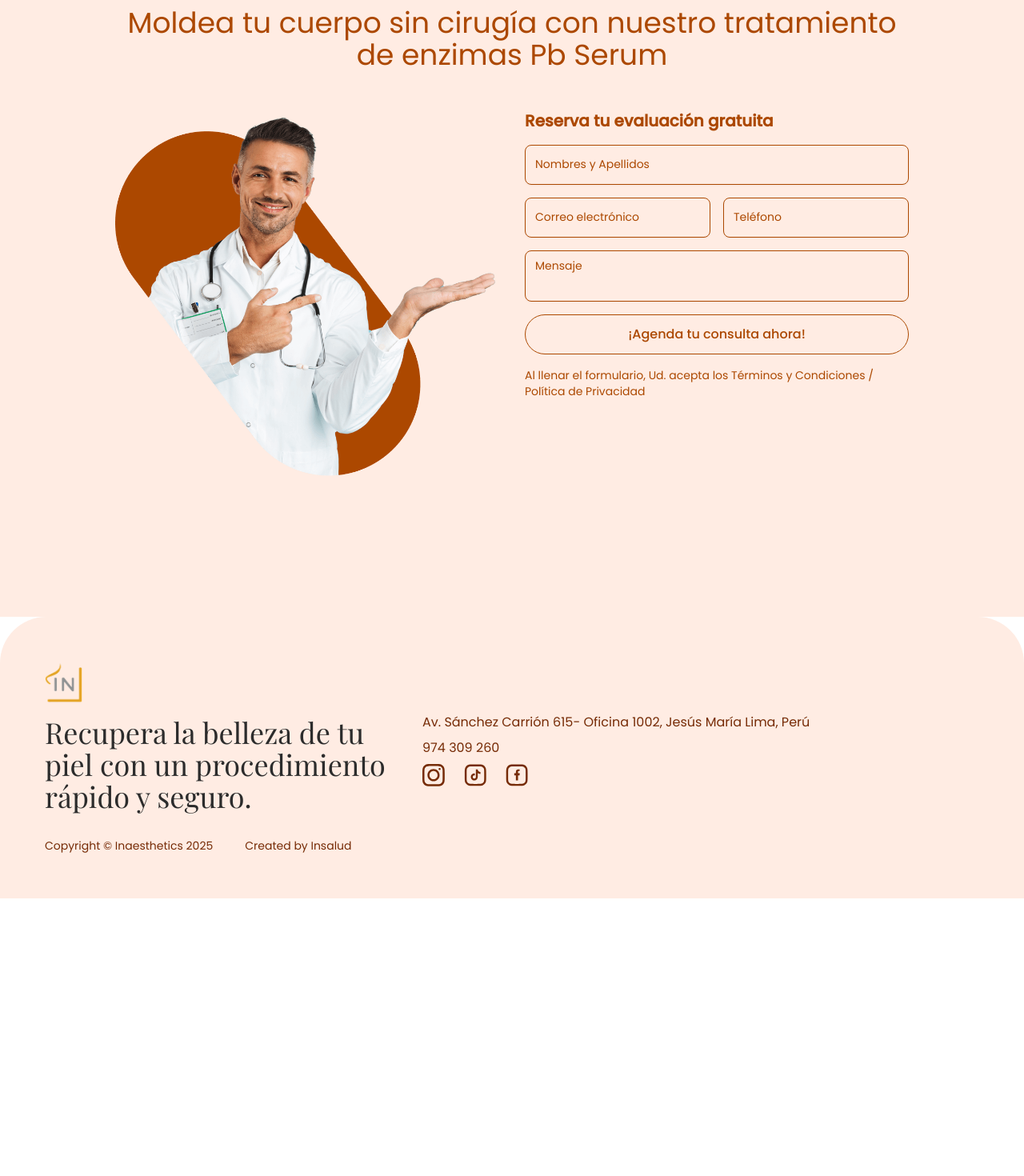
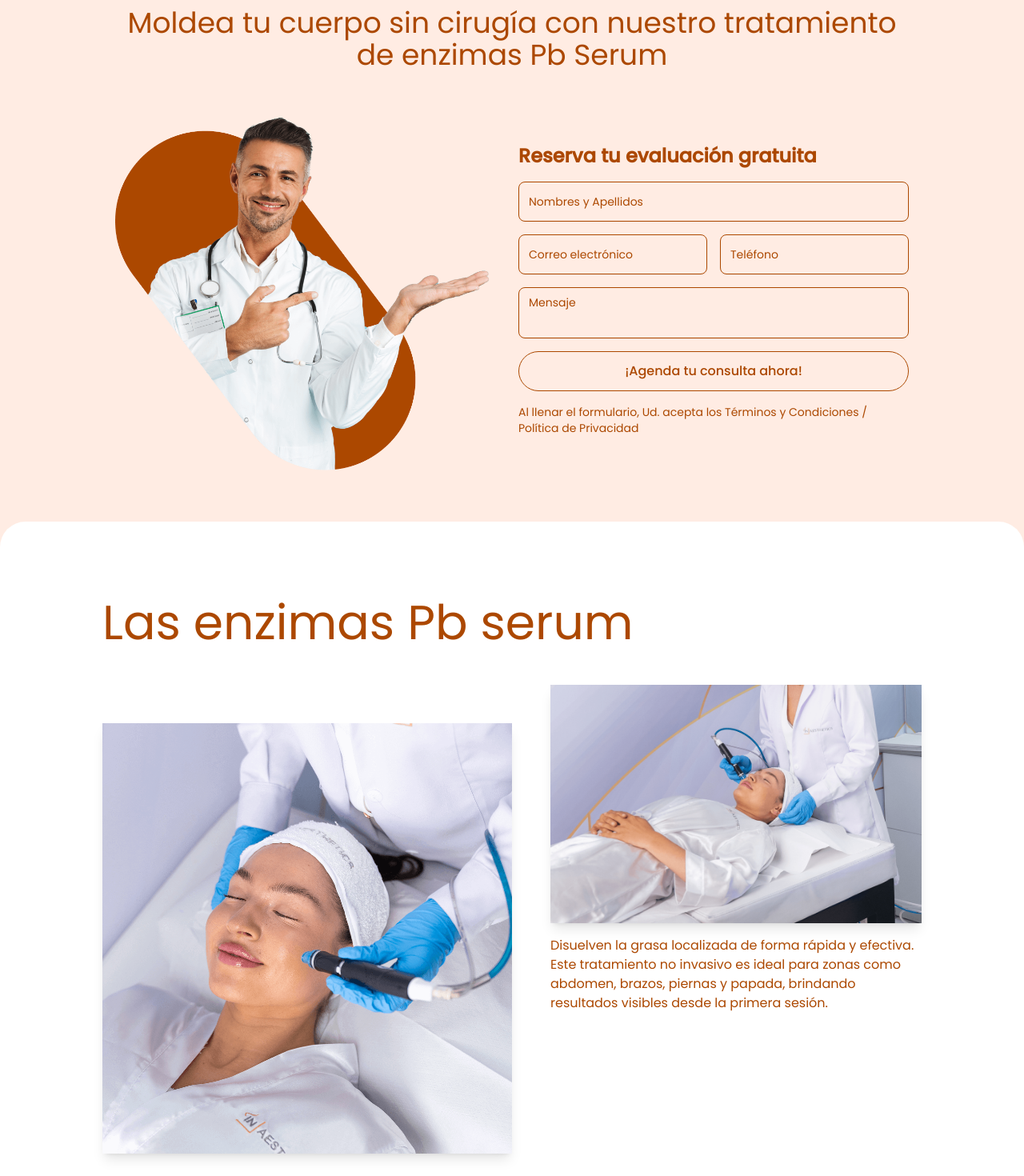
Before and after one commit to M4rckR/in-aesthetics-2, a Next.js app: page /verruga in a window 1280 px wide. Shown: the part 100-1570 px from the top of the page at 80% size. Before the commit the page ends 1223 px from the top, so only its background shows below. Built offline with nearby package versions, Linux system fonts and the light colour scheme; a web font is replaced by a local one.

Commit message:
feat: seccion info lista

```diff
--- a/src/app/verruga/components/Header.tsx
+++ b/src/app/verruga/components/Header.tsx
@@ -5,7 +5,7 @@
   return (
     <header>
         <div className="container max-w-7xl mx-auto p-4">
-            <div className="flex flex-col md:flex-row items-center">
+            <div className="flex flex-col md:flex-row md:justify-between items-center">
                 <Image
                     src="/logos/marca.png"
                     alt="Logo"
--- a/src/app/verruga/components/HeroContact.tsx
+++ b/src/app/verruga/components/HeroContact.tsx
@@ -6,20 +6,20 @@
 
 
   return (
-    <section className="container mx-auto max-w-7xl px-4 pt-4 mb-16 md:mb-32 lg:px-36">
-        <h2 className="text-2xl md:text-3xl lg:text-4xl text-center text-mo-brown-base mb-12">
+    <section className="container mx-auto max-w-7xl px-4 pt-4 mb-16 lg:px-36">
+        <h2 className="text-2xl md:text-3xl lg:text-4xl text-center text-mo-brown-base mb-4 md:mb-12">
         Moldea tu cuerpo sin cirugía con nuestro tratamiento de enzimas  Pb Serum
         </h2>
-        <div className="flex flex-col md:flex-row gap-4">
+        <div className="flex flex-col items-center md:flex-row gap-4">
             <Image
                 src="/images/reduccion/doctor-hero-contact.png"
                 alt="Hero Contact"
                 width={300}
                 height={300}
-                className="w-1/2 object-contain"
+                className="w-1/2 mx-auto object-contain min-w-[300px]"
             />
             <div className="w-full md:w-1/2">
-                <h3 className="text-mo-brown-base text-xl text-center md:text-left font-bold mb-4">Reserva tu evaluación gratuita</h3>
+                <h3 className="text-mo-brown-base text-xl md:text-2xl text-center md:text-left font-bold mb-4">Reserva tu evaluación gratuita</h3>
                 <ContactForm />
             </div>
         </div>
--- /dev/null
+++ b/src/app/verruga/components/InfoEnzimas.tsx
@@ -0,0 +1,32 @@
+import Image from "next/image";
+
+export const InfoEnzimas = () => {
+  return (
+    <section className="bg-white rounded-tl-4xl rounded-tr-4xl py-24">
+      <div className="container max-w-7xl mx-auto px-4 lg:px-32 space-y-12">
+        <h2 className="text-2xl text-center md:text-left md:text-4xl lg:text-6xl text-mo-brown-base mb-4 md:mb-12">
+          Las enzimas Pb serum
+        </h2>
+        <div className="flex flex-col md:flex-row md:gap-4 lg:gap-12 space-y-12">
+            <Image
+                src="/images/reduccion/encimas-pb-serum.png"
+                alt="Enzimas Pb serum"
+                width={1000}
+                height={1000}
+                className="w-full max-w-[600px] mx-auto md:mx-0 object-cover shadow-lg md:w-1/2 md:mt-12"
+            />
+            <div className="max-w-[600px] md:w-1/2 mx-auto md:mx-0">
+                <Image
+                    src="/images/reduccion/encimas-pb-serum-2.png"
+                    alt="Enzimas Pb serum"
+                    width={1000}
+                    height={1000}
+                    className="w-full object-cover shadow-lg mb-4"
+                />
+                <p className="text-mo-brown-base">Disuelven la grasa localizada de forma rápida y efectiva. Este tratamiento no invasivo es ideal para zonas como abdomen, brazos, piernas y papada, brindando resultados visibles desde la primera sesión.</p>
+            </div>
+        </div>
+      </div>
+    </section>
+  );
+};
--- a/src/app/verruga/page.tsx
+++ b/src/app/verruga/page.tsx
@@ -1,12 +1,13 @@
 import { Header } from "./components/Header";
 import { HeroContact } from "./components/HeroContact";
-
+import { InfoEnzimas } from "./components/InfoEnzimas";
 export default function Verruga() {
   return (
     <div>
       <div className="bg-in-pink pb-12">
         <Header />
         <HeroContact />
+        <InfoEnzimas />
       </div>
     </div>
   );
--- a/src/schemas/index.ts
+++ b/src/schemas/index.ts
@@ -17,8 +17,8 @@
         .email("Correo inválido")
         .toLowerCase(),
     telefono: z.string()
-        .min(9, "Teléfono demasiado corto")
-        .max(9, "Teléfono demasiado largo")
+        .min(9, "Teléfono muy corto")
+        .max(9, "Teléfono muy largo")
         .regex(/^\d+$/, "Teléfono inválido"),
     mensaje: z.string()
         .min(5, "Mensaje demasiado corto")
```
Also changed, not shown: public/images/reduccion/encimas-pb-serum-2.png (added), public/images/reduccion/encimas-pb-serum.png (added).
